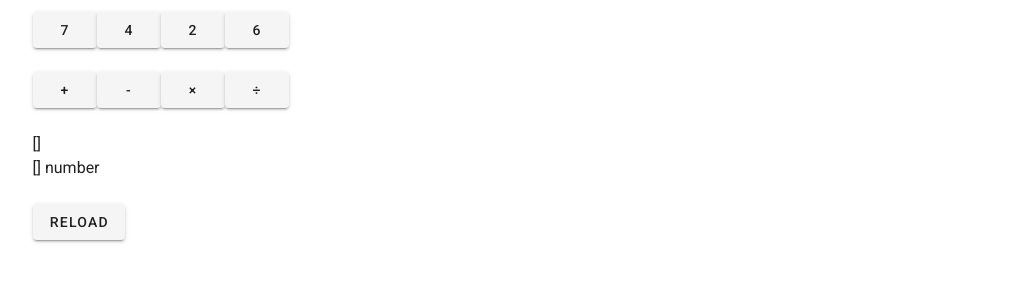
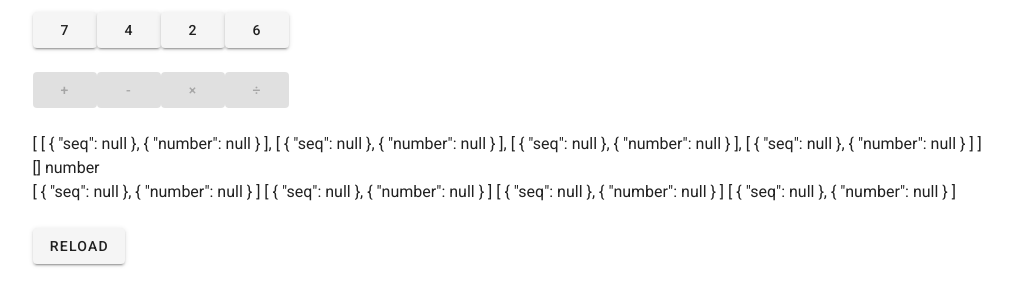
Before and after one commit to sakiso/ten-puzzle, a Vue app: page / in a window 1280 px wide. Shown: the top 306 px of the page, without its empty margins (27-1039 px from the left). Built offline with nearby package versions, Linux system fonts and the light colour scheme.

Commit message:
選んだ数字の格納方法を変更

```diff
--- a/src/views/Home.vue
+++ b/src/views/Home.vue
@@ -40,22 +40,30 @@
           <div>
             <v-btn
               @click="selectSymbol('+')"
-              :disabled="selectSymbolCompleteFlg"
+              :disabled="
+                selectCompleteFlg || nowSelectNumberOrSymbol !== 'symbol'
+              "
               >+</v-btn
             >
             <v-btn
               @click="selectSymbol('-')"
-              :disabled="selectSymbolCompleteFlg"
+              :disabled="
+                selectCompleteFlg || nowSelectNumberOrSymbol !== 'symbol'
+              "
               >-</v-btn
             >
             <v-btn
               @click="selectSymbol('×')"
-              :disabled="selectSymbolCompleteFlg"
+              :disabled="
+                selectCompleteFlg || nowSelectNumberOrSymbol !== 'symbol'
+              "
               >×</v-btn
             >
             <v-btn
               @click="selectSymbol('÷')"
-              :disabled="selectSymbolCompleteFlg"
+              :disabled="
+                selectCompleteFlg || nowSelectNumberOrSymbol !== 'symbol'
+              "
               >÷</v-btn
             >
           </div>
@@ -69,6 +77,12 @@
           <div>
             {{ selectedSymbol }}
             {{ nowSelectNumberOrSymbol }}
+          </div>
+          <div>
+            {{ selectedNumber[0] }}
+            {{ selectedNumber[1] }}
+            {{ selectedNumber[2] }}
+            {{ selectedNumber[3] }}
           </div>
         </v-col>
       </v-row>
@@ -101,12 +115,16 @@ export default {
       number3: 0,
       number4: 0,
       numberSelectedFlgs: { one: false, two: false, three: false, four: false },
-      selectedNumber: [],
+      selectedNumber: [
+        [{ seq: null }, { number: null }],
+        [{ seq: null }, { number: null }],
+        [{ seq: null }, { number: null }],
+        [{ seq: null }, { number: null }],
+      ],
       selectedSymbol: [],
       selectNumberCounter: 0,
       selectSymbolCounter: 0,
-      selectNumberCompleteFlg: false,
-      selectSymbolCompleteFlg: false,
+      selectCompleteFlg: false,
       nowSelectNumberOrSymbol: 'number',
     };
   },
@@ -118,7 +136,12 @@ export default {
 
   methods: {
     deleteSelectedNumbers() {
-      this.selectedNumber = [];
+      this.selectedNumber = [
+        [{ seq: null }, { number: null }],
+        [{ seq: null }, { number: null }],
+        [{ seq: null }, { number: null }],
+        [{ seq: null }, { number: null }],
+      ];
       this.selectNumberCompleteFlg = false;
       this.selectedSymbol = [];
       this.selectSymbolCompleteFlg = false;
@@ -160,10 +183,6 @@ export default {
         { seq: this.selectSymbolCounter },
         { number: symbol }
       );
-      //4つ選んだらselectNumberCompleteFlgを立てて完了扱いにする
-      if (this.selectSymbolCounter === 4) {
-        this.selectSymbolCompleteFlg = true;
-      }
       //次は数字を選ぶ
       this.nowSelectNumberOrSymbol = 'number';
     },
@@ -171,10 +190,10 @@ export default {
     selectNumber(num, seq) {
       //選ばれたのが何番目かをカウントする
       this.selectNumberCounter += 1;
-      this.selectedNumber.push(
+      this.selectedNumber[this.selectNumberCounter - 1] = [
         { seq: this.selectNumberCounter },
-        { number: num }
-      );
+        { number: num },
+      ];
       //選ばれた記号のボタンを選択済みとして非活性にする
       if (seq === 1) {
         this.numberSelectedFlgs.one = true;
@@ -188,7 +207,7 @@ export default {
 
       //4つ選んだらselectNumberCompleteFlgを立てて完了扱いにする
       if (this.selectNumberCounter === 4) {
-        this.selectNumberCompleteFlg = true;
+        this.selectCompleteFlg = true;
       }
       //次は記号を選ぶ
       this.nowSelectNumberOrSymbol = 'symbol';
```
